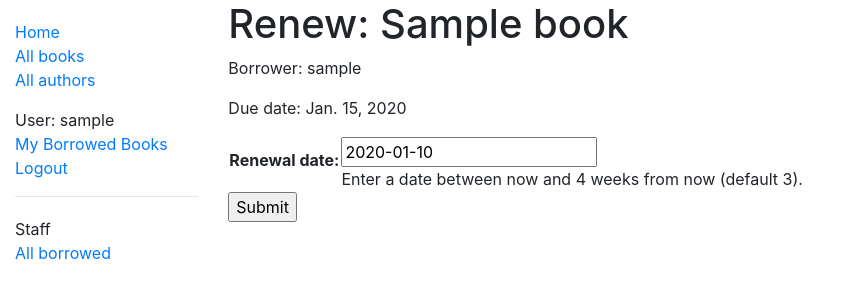
After one commit to JohnPaton/local-library, a Django app: page /catalog/book/00000000-0000-0000-0000-000000000001/renew/ in a window 1280 px wide. The commit adds this page. Shown: the top 300 px of the page, without its empty margins (0-850 px from the left). Run offline with Django 3.2, Linux system fonts and the light colour scheme; a user stored in the database is signed in; tables that the repository leaves empty hold one stand-in row (values such as "Sample post"); some libraries are stand-ins or nearby versions.

Commit message:
Part 9: Forms
Still to do:
* Add authorization to the author create pages (for librarians)
* Challenge yourself section

```diff
--- /dev/null
+++ b/catalog/forms.py
@@ -0,0 +1,55 @@
+import datetime
+
+from django import forms
+from django.core.exceptions import ValidationError
+from django.utils.translation import ugettext_lazy as _
+
+from catalog.models import BookInstance
+
+
+class RenewBookForm(forms.Form):
+    renewal_date = forms.DateField(
+        help_text="Enter a date between now and 4 weeks from now (default 3)."
+    )
+
+    def clean_renewal_date(self):
+        data = self.cleaned_data["renewal_date"]
+
+        # Not in the past
+        if data < datetime.date.today():
+            raise ValidationError(_("Invalid date - renewal in the past"))
+
+        # Not more than 4 weeks from now
+        if data > datetime.date.today() + datetime.timedelta(weeks=4):
+            raise ValidationError(
+                _("Invalid date - renewal more than 4 weeks ahead")
+            )
+
+        return data
+
+
+# ModelForms provide a lot of config "for free" if you have models
+# with many fields (not much added value in this case)
+class RenewBookModelForm(forms.ModelForm):
+    class Meta:
+        model = BookInstance
+        fields = ["due_back"]
+        labels = {"due_back": _("New renewal date")}
+        help_texts = {
+            "due_back": _("Enter a date between now and 4 weeks (default 3).")
+        }
+
+    def clean_due_back(self):
+        data = self.cleaned_data["due_back"]
+
+        # Not in the past
+        if data < datetime.date.today():
+            raise ValidationError(_("Invalid date - renewal in the past"))
+
+        # Not more than 4 weeks from now
+        if data > datetime.date.today() + datetime.timedelta(weeks=4):
+            raise ValidationError(
+                _("Invalid date - renewal more than 4 weeks ahead")
+            )
+
+        return data
--- /dev/null
+++ b/catalog/templates/catalog/book_renew_librarian.html
@@ -0,0 +1,15 @@
+{% extends "base_generic.html" %}
+
+{% block content %}
+  <h1>Renew: {{ book_instance.book.title }}</h1>
+  <p>Borrower: {{ book_instance.borrower }}</p>
+  <p{% if book_instance.is_overdue %} class="text-danger"{% endif %}>Due date: {{ book_instance.due_back }}</p>
+
+  <form action="" method="post">
+    {% csrf_token %}
+    <table>
+    {{ form.as_table }}
+    </table>
+    <input type="submit" value="Submit">
+  </form>
+{% endblock %}
--- a/catalog/templates/catalog/bookinstance_list_borrowed_librarian.html
+++ b/catalog/templates/catalog/bookinstance_list_borrowed_librarian.html
@@ -9,6 +9,7 @@
       {% for bookinst in bookinstance_list %}
       <li class="{% if bookinst.is_overdue %}text-danger{% endif %}">
         <a href="{% url 'book-detail' bookinst.book.pk %}">{{bookinst.book.title}}</a> ({{ bookinst.due_back }}) - {{bookinst.borrower}}
+        {% if perms.catalog.can_mark_returned %}<a href="{% url 'renew-book-librarian' bookinst.id %}">Renew</a>{% endif %}
       </li>
       {% endfor %}
     </ul>
--- a/catalog/urls.py
+++ b/catalog/urls.py
@@ -17,4 +17,20 @@ urlpatterns = [
         name="my-borrowed",
     ),
     path("borrowed/", views.LoanedBooksListView.as_view(), name="borrowed"),
+    path(
+        "book/<uuid:pk>/renew/",
+        views.renew_book_librarian,
+        name="renew-book-librarian",
+    ),
+    path("author/create/", views.AuthorCreate.as_view(), name="author_create"),
+    path(
+        "author/<int:pk>/update/",
+        views.AuthorUpdate.as_view(),
+        name="author_update",
+    ),
+    path(
+        "author/<int:pk>/delete/",
+        views.AuthorDelete.as_view(),
+        name="author_delete",
+    ),
 ]
--- a/catalog/views.py
+++ b/catalog/views.py
@@ -1,11 +1,20 @@
+import datetime
+
+
 from django.shortcuts import render
 from django.views import generic
+from django.views.generic.edit import CreateView, UpdateView, DeleteView
 from django.contrib.auth.mixins import (
     LoginRequiredMixin,
     PermissionRequiredMixin,
 )
+from django.contrib.auth.decorators import permission_required
+from django.shortcuts import get_object_or_404
+from django.http import HttpResponseRedirect
+from django.urls import reverse, reverse_lazy
 
 from catalog.models import Book, Author, BookInstance, Genre
+from catalog.forms import RenewBookForm
 
 # Create your views here.
 
@@ -87,3 +96,51 @@ class LoanedBooksListView(PermissionRequiredMixin, generic.ListView):
         return BookInstance.objects.filter(status__exact="o").order_by(
             "due_back"
         )
+
+
+@permission_required("catalog.can_mark_returned")
+def renew_book_librarian(request, pk):
+    """Renew a specific BookInstance as a librarian"""
+    book_instance = get_object_or_404(BookInstance, pk=pk)
+
+    # If this is a POST request then process the Form data
+    if request.method == "POST":
+
+        # Bind a form instance
+        form = RenewBookForm(request.POST)
+
+        # Check if the form is valid:
+        if form.is_valid():
+            # use data from form.cleaned_data and NOT request.POST
+            # It's validated and also cast to Python types
+            book_instance.due_back = form.cleaned_data["renewal_date"]
+            book_instance.save()
+
+            return HttpResponseRedirect(reverse("borrowed"))
+
+    # If this is a GET (or any other method) create the default form.
+    else:
+        proposed_renewal_date = datetime.date.today() + datetime.timedelta(
+            weeks=3
+        )
+        form = RenewBookForm(initial={"renewal_date": proposed_renewal_date})
+
+    context = {"form": form, "book_instance": book_instance}
+
+    return render(request, "catalog/book_renew_librarian.html", context)
+
+
+class AuthorCreate(CreateView):
+    model = Author
+    fields = "__all__"
+    # initial = {"date_of_death": "05/01/2018"}  # just for show
+
+
+class AuthorUpdate(UpdateView):
+    model = Author
+    fields = ["first_name", "last_name", "date_of_birth", "date_of_death"]
+
+
+class AuthorDelete(DeleteView):
+    model = Author
+    success_url = reverse_lazy("authors")
```
Also changed, not shown: catalog/templates/catalog/author_confirm_delete.html (added, +14 -0 lines), catalog/templates/catalog/author_form.html (added, +11 -0 lines).
